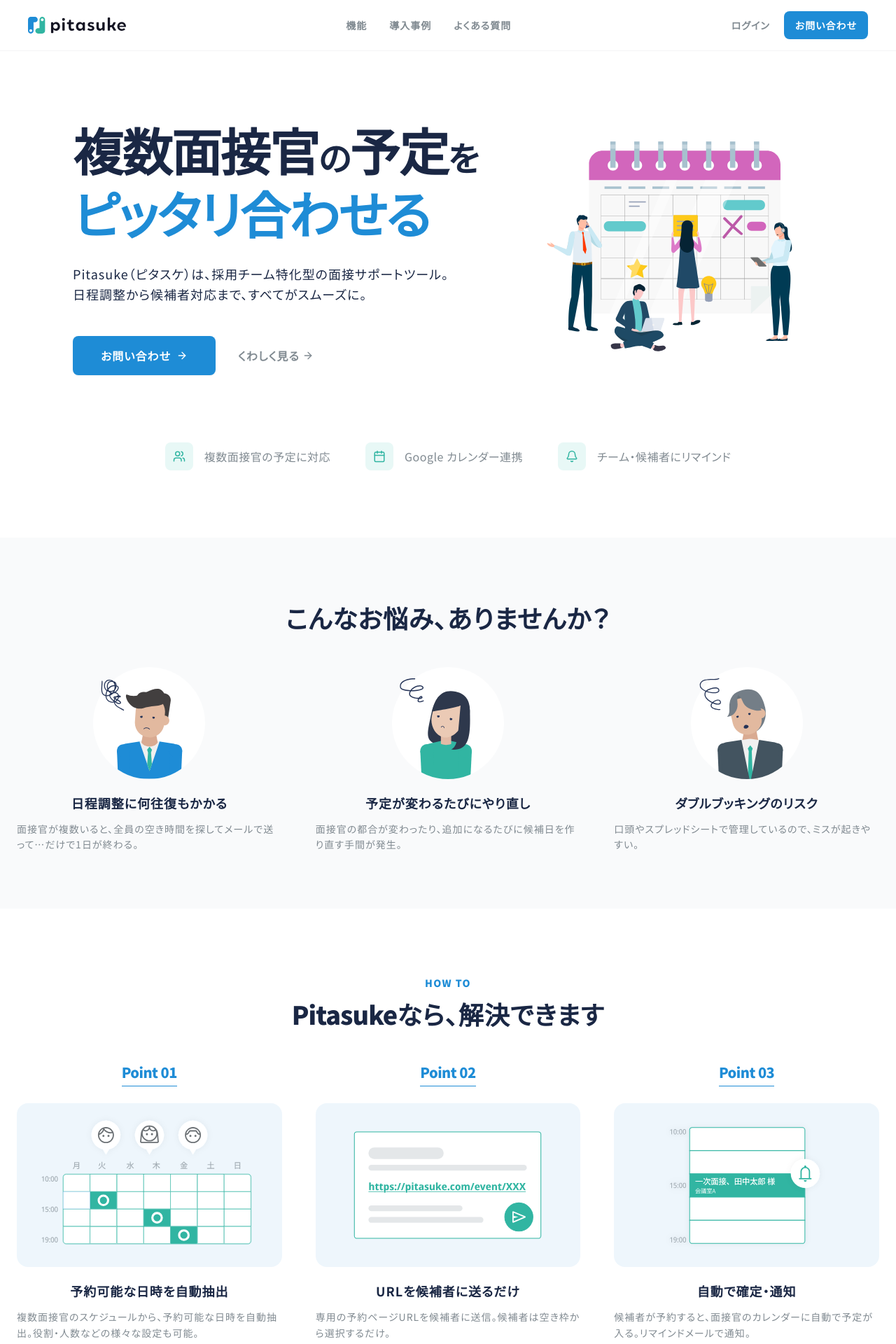
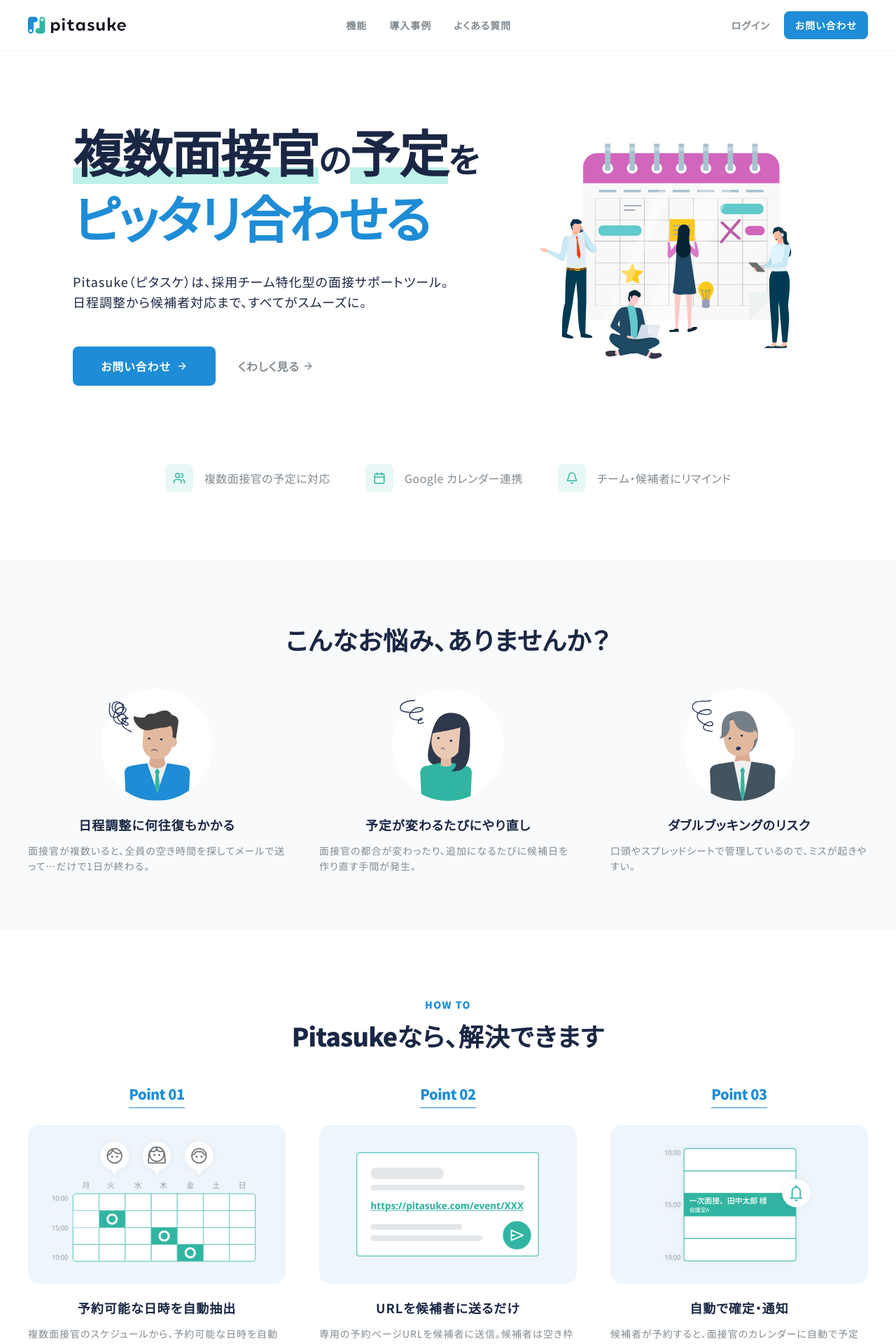
Before and after one commit to kohei-sk/sync-pro-hr, a Next.js app: page / in a window 1280 px wide. Shown: the top 1920 px of the page at 70% size. Built offline with nearby package versions, Linux system fonts and the light colour scheme.

Commit message:
デザイン調整

```diff
--- a/src/app/layout.tsx
+++ b/src/app/layout.tsx
@@ -3,9 +3,9 @@
 import { ToastProvider } from "@/components/ui/Toast";
 
 export const metadata: Metadata = {
-  title: "Pitasuke - スマートな面接日程調整",
+  title: "Pitasuke ピタスケ｜採用チーム特化型の面接サポートツール。",
   description:
-    "複数の面接官の空き時間を自動合成し、最適な面接スケジュールを提案するプロフェッショナルな日程調整SaaS",
+    "Pitasuke（ピタスケ）は、採用チーム特化型の面接フォローアップSaasサービスです。複数面接官のカレンダーを自動照会し、最適な面接スケジュールを候補者に提案します。日程調整から候補者対応まで、すべてがスムーズになります。",
 };
 
 export default function RootLayout({
--- a/src/app/page.tsx
+++ b/src/app/page.tsx
@@ -83,19 +83,19 @@
     <section className="relative overflow-hidden bg-white">
       <div className="flex items-center justify-center mx-auto max-w-6xl px-5 flex-col sm:flex-row sm:px-10">
         <div className="relative flex flex-1 flex-col py-12 md:py-24">
-          <h1 className="text-4xl font-black !leading-tight tracking-tight text-brandNavy text-center sm:text-7xl sm:text-left">
-            複数面接官<span className="text-2xl sm:text-5xl">の</span>予定<span className="text-2xl sm:text-5xl">を</span>
+          <h1 className="text-4xl font-black !leading-[1.3] tracking-tight text-brandNavy text-center sm:text-7xl sm:text-left">
+            <span className="z-[1] relative before:absolute before:left-0 before:bottom-0 before:w-full before:h-4 inline-block before:bg-[#bef2e9] before:content-[''] before:z-[-1] sm:before:h-6">複数面接官</span><span className="text-2xl sm:text-5xl">の</span><span className="z-[1] relative before:absolute before:left-0 before:bottom-0 before:w-full before:h-4 inline-block before:bg-[#bef2e9] before:content-[''] before:z-[-1] sm:before:h-6">予定</span><span className="text-2xl sm:text-5xl">を</span>
             <br />
             <span className="text-brandPrimary-500">ピッタリ合わせる</span>
           </h1>
 
-          <p className="mt-5 max-w-2xl text-base text-brandNavy !leading-relaxed sm:text-lg sm:mt-7">
+          <p className="mt-5 max-w-2xl text-base text-brandNavy !leading-relaxed sm:text-lg sm:mt-8">
             Pitasuke（ピタスケ）は、採用チーム特化型の面接サポートツール。
             <br className="hidden sm:block" />
             日程調整から候補者対応まで、すべてがスムーズに。
           </p>
 
-          <div className="mt-8 flex flex-col items-center gap-6 sm:flex-row sm:gap-8 sm:mt-11">
+          <div className="mt-8 flex flex-col items-center gap-6 sm:flex-row sm:gap-8 sm:mt-12">
             <ContactButton className="flex items-center gap-2 rounded-lg bg-brandPrimary-500 px-10 py-3 text-base font-bold text-white shadow-sm hover:bg-brandPrimary-600 transition-colors justify-center w-full sm:w-auto sm:py-4">
               お問い合わせ
               <ArrowRight className="h-4 w-4" />
@@ -113,13 +113,13 @@
           <Image
             src="/lp/kv.svg"
             alt="Pitasuke"
-            width={400}
+            width={410}
             height={160}
           />
         </div>
       </div>
       {/* social proof */}
-      <div className="pb-12 flex flex-wrap items-center justify-center gap-4 mt-12 sm:gap-[50px] sm:mt-0 sm:pb-24">
+      <div className="pt-4 pb-14 flex flex-wrap items-center justify-center gap-4 mt-12 sm:gap-[50px] sm:mt-0 sm:pb-24">
         {points.map((p) => (
           <div key={p.text} className="flex items-center gap-3 sm:gap-4">
             <div className="flex h-8 w-8 items-center justify-center rounded-lg bg-brandSecondary-50 sm:w-10 sm:h-10">
@@ -157,7 +157,7 @@
 
   return (
     <section className="bg-gray-50 py-20">
-      <div className="mx-auto max-w-7xl px-6">
+      <div className="mx-auto max-w-7xl px-5 sm:px-10">
         <h2 className="!leading-tight mt-3 text-center text-3xl font-black text-brandNavy sm:text-4xl">
           こんなお悩み、ありませんか？
         </h2>
@@ -214,7 +214,7 @@
 
   return (
     <section className="bg-white py-24">
-      <div className="mx-auto max-w-7xl px-6">
+      <div className="mx-auto max-w-7xl px-5 sm:px-10">
         <p className="text-center text-sm font-black uppercase tracking-widest text-brandPrimary-500">
           How to
         </p>
@@ -304,7 +304,7 @@
 
   return (
     <section className="bg-brandNavy-light py-24">
-      <div className="mx-auto max-w-5xl px-6">
+      <div className="mx-auto max-w-5xl px-5 sm:px-10">
         <p className="text-center text-sm font-black uppercase tracking-widest text-brandPrimary-400">
           Compare
         </p>
@@ -412,7 +412,7 @@
 
   return (
     <section id="機能" className="bg-gray-50 py-24">
-      <div className="mx-auto max-w-7xl px-6">
+      <div className="mx-auto max-w-7xl px-5 sm:px-10">
         <p className="text-center text-sm font-black uppercase tracking-widest text-brandPrimary-500">
           Feature
         </p>
@@ -475,7 +475,7 @@
 
   return (
     <section id="導入事例" className="bg-[#EEF6FC] py-24">
-      <div className="mx-auto max-w-7xl px-6">
+      <div className="mx-auto max-w-7xl px-5 sm:px-10">
         <p className="text-center text-sm font-black uppercase tracking-widest text-brandPrimary-500">
           Voice
         </p>
@@ -486,7 +486,7 @@
           {cards.map((c) => (
             <div
               key={c.name}
-              className="px-6 flex flex-col border-r-[1px] border-gray-100 last:border-r-0"
+              className="py-14 first:py-0 last:py-0 px-0 flex flex-col sm:px-6 sm:py-0"
             >
               <div className="text-lg font-bold text-brandNavy">{c.title}</div>
               <div className="mt-5 flex gap-0.5">
@@ -570,7 +570,7 @@
 function Footer() {
   return (
     <footer className="py-10 pb-5">
-      <div className="mx-auto max-w-7xl px-10">
+      <div className="mx-auto max-w-7xl px-5 sm:px-10">
         <div className="flex flex-col items-center justify-between gap-6 md:flex-row">
           <div className="flex items-center gap-2">
             <Image
```
Also changed, not shown: src/app/opengraph-image.png (added).
